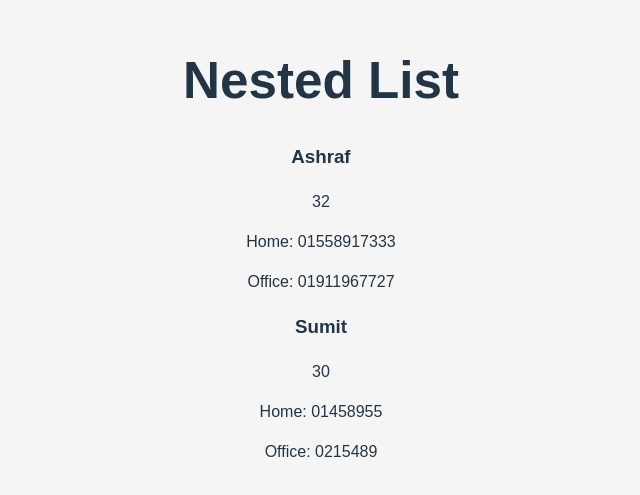
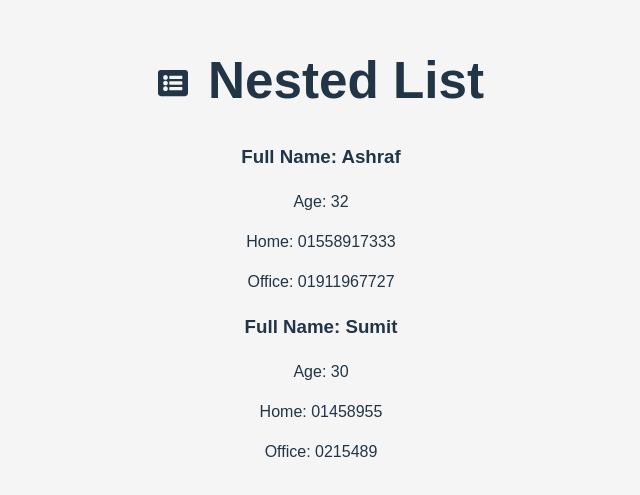
Before and after one commit to ashrafbd1496/react-js, a React (Vite) app: page / in a window 1280 px wide. Shown: the part 151-646 px from the top of the page, without its empty margins (319-959 px from the left). Built offline with nearby package versions, Linux system fonts and the light colour scheme.

Commit message:
added react icon

```diff
--- a/package.json
+++ b/package.json
@@ -10,9 +10,11 @@
     "preview": "vite preview"
   },
   "dependencies": {
+    "@react-icons/all-files": "^4.1.0",
     "axios": "^1.7.2",
     "react": "^18.3.1",
     "react-dom": "^18.3.1",
+    "react-icons": "^5.2.1",
     "uuid": "^10.0.0"
   },
   "devDependencies": {
--- a/src/componets/anisul/NestedMapping.jsx
+++ b/src/componets/anisul/NestedMapping.jsx
@@ -1,33 +1,33 @@
-import React from 'react';
-import './style.css';
+import React from "react";
+import { FaListAlt } from "react-icons/fa";
+import "./style.css";
 
 const users = [
   {
-        fullName: 'Ashraf',
+    fullName: "Ashraf",
     age: 32,
-        phones: [
-            { home: '01558917333' },
-            { office: '01911967727' }
-        ]
+    phones: [{ home: "01558917333" }, { office: "01911967727" }],
   },
   {
-        fullName: 'Sumit',
+    fullName: "Sumit",
     age: 30,
-        phones: [
-            { home: '01458955' },
-            { office: '0215489' }
-        ]
+    phones: [{ home: "01458955" }, { office: "0215489" }],
   },
 ];
 
 const NestedMapping = () => {
   return (
     <div>
-            <h1>Nested List</h1>
+      <h1>
+        <span className="icon">
+          <FaListAlt />
+        </span>
+        Nested List
+      </h1>
       {users.map((user, userIndex) => (
         <article key={userIndex}>
-                    <h3>{user.fullName}</h3>
-                    <p>{user.age}</p>
+          <h3>Full Name: {user.fullName}</h3>
+          <p>Age: {user.age}</p>
           {user.phones.map((phone, phoneIndex) => (
             <div key={phoneIndex}>
               {phone.home && <p>Home: {phone.home}</p>}
@@ -38,6 +38,6 @@ const NestedMapping = () => {
       ))}
     </div>
   );
-}
+};
 
 export default NestedMapping;
--- a/src/componets/anisul/style.css
+++ b/src/componets/anisul/style.css
@@ -58,10 +58,14 @@ body {
   border-radius: 5px;
   text-decoration: none;
   font-size: 1em;
-  transition:  0.8s;
+  transition: 0.8s;
 }
 
 .card-button:hover {
   background: teal;
   color: #000;
 }
+.icon {
+  font-size: 30px;
+  padding-right: 20px;
+}
```
Also changed, not shown: 1 other file (tests, documents, lock files or other folders). Lines whose indentation alone changed are shown as unchanged.
